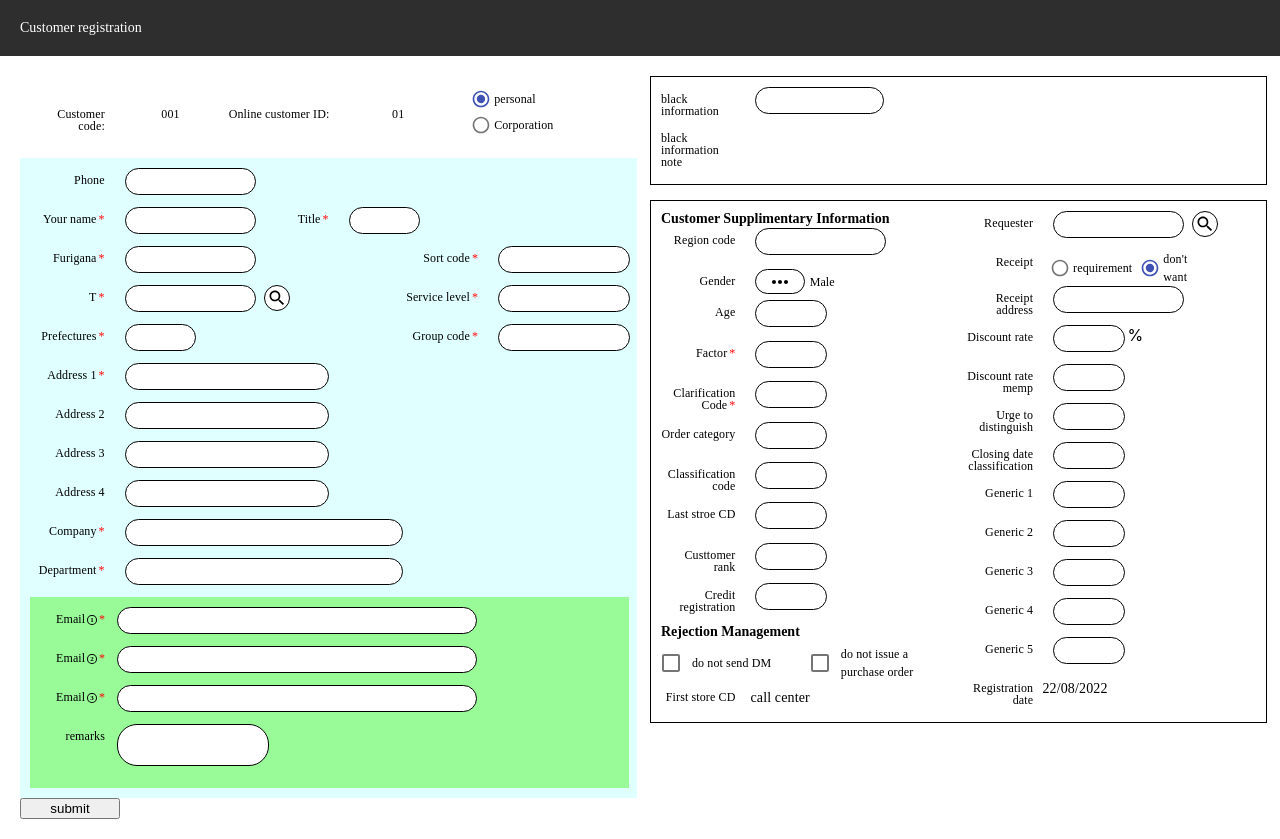
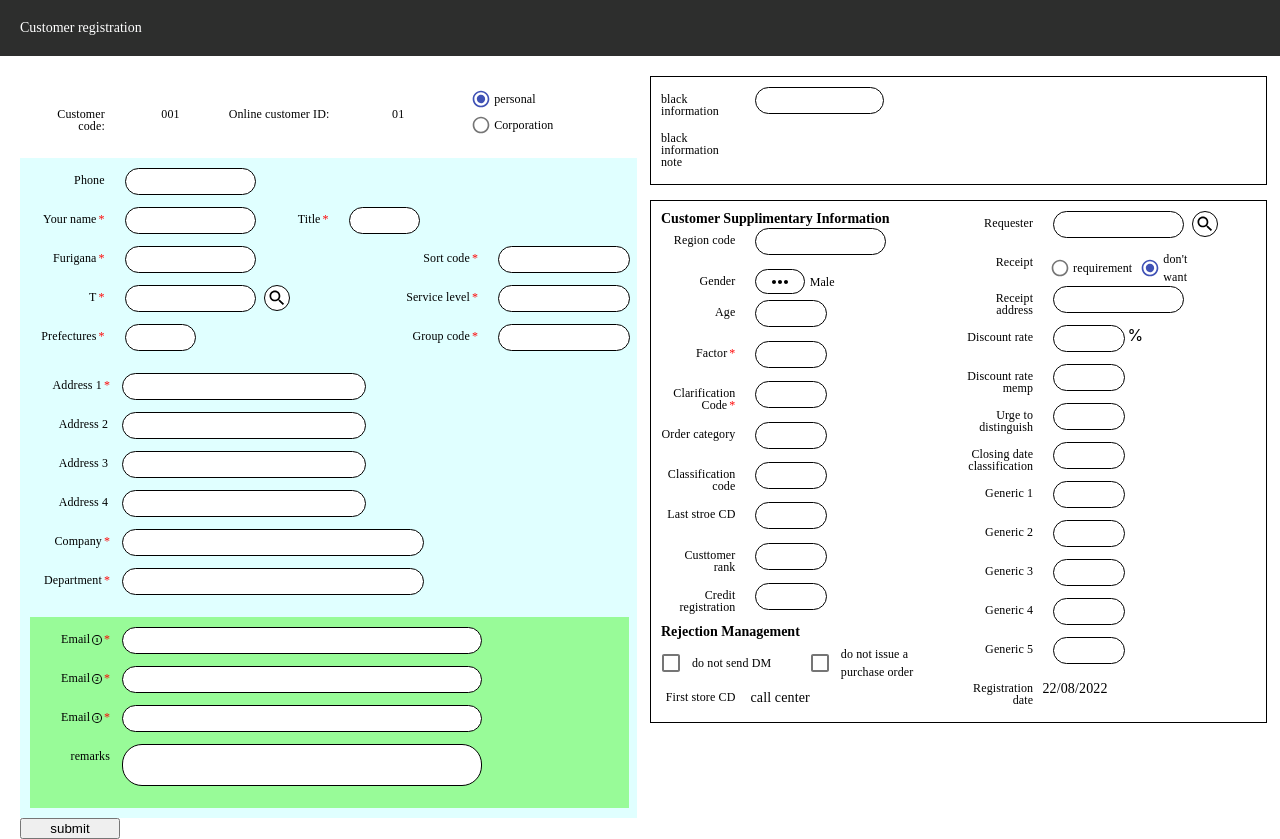
Before and after one commit to ShakhawatHossain13/typescript_employee_mgt, a React (Create React App) app in the folder context_api_customer_registration_form/: page / in a window 1280 px wide. Built offline with nearby package versions, Linux system fonts and the light colour scheme.

Commit message:
InputLabel Width Props

```diff
--- a/context_api_customer_registration_form/src/components/Customer/CustomerAddress/index.tsx
+++ b/context_api_customer_registration_form/src/components/Customer/CustomerAddress/index.tsx
@@ -4,38 +4,29 @@ import { TextField } from "@material-ui/core";
 import FormLabel from '@material-ui/core/FormLabel';
 import { Customer } from '../../../model';
 import { CustomerContext } from "../../contexts/CustomerContext";
+import CCInput from "../../Elements/CCInput";
 
 const useStyles = makeStyles({
   formInput: {
-       marginBottom: "20px",
-       boxSizing: "border-box",
-        '@media screen and (max-width: 480px)' : {
-            width: '90%'
-        }
+      margin: "0 auto",
+      padding: "10px",
+      gridColumn: "1/9",
+      width:"97%",
+    },
+    formInputWrapper:{
+      width:"100%",
     },
     formInputLabel: {
       fontFamily: "'Times New Roman', Times, serif",
-      padding: "6px 0",
       textAlign: "right",
       fontSize: "12px",
       color: "#000",
-    },
-    formInputLabelOne: {
-      gridColumn: "1",
-    },
-    start:{
-      // gridRowStart:"4",
-    },
-    formInputLabelTwo: {
-      gridColumn: "3",
-    },
-    formInputLabelFour: {
-      gridColumn: "5",
+      display: "inline-block",
     },
     formInputBox: {
       fontFamily: "'Times New Roman', Times, serif",
       border: '1px solid #000',
-      marginLeft: "20px",
+      marginLeft: "12px",
       borderRadius: '20px',
       padding: "0 5px",
       marginBottom: "12px",
@@ -48,24 +39,9 @@ const useStyles = makeStyles({
         padding: "0 7px",
       },
     },
-    formInputBoxOne: {
-      gridColumn: "2 / 5",
-      '@media screen and (max-width: 360px)' : {
-        gridColumn: "2 / 6",
-    }
-     },
-    formInputBoxTwo: {
-      gridColumn: "2 / 6",
-    },
-    formInputBoxFour: {
-      gridColumn: "6",
-    },
-    formInputRequired:{
-      color: "#ff0000",
-      marginLeft: "2px"
-    },
    }
   );
+
   type ErrorType = {
     [key: string]: string;
   };
@@ -80,72 +56,78 @@ const { customer, error, setError, handleFormChange } = React.useContext(Custome
 const classes = useStyles();
     return(
         <React.Fragment>
-              <FormLabel className={`${classes.formInputLabel} ${classes.formInputLabelOne} ${classes.start}`}>Address 1<span className={classes.formInputRequired}>*</span></FormLabel>
-              <TextField
+        <div className={classes.formInput}>
+                <CCInput
                     name="address1"
                     id= "address1"
+                    text="Address 1"
+                    inputBoxWidth="40%"
+                    inputLabelWidth="70px"
                     value={customer?.address1}
-                  className={`${classes.formInputBox} ${classes.formInputBoxOne}`}
-                  onChange={handleFormChange}
-                  helperText={error.address1}
-                  error={Boolean(error.address1)}
-                  InputProps={{ disableUnderline: true, style: { fontSize: '12px' , padding: '0' }}}
+                    error={error?.address1}
+                    RequiredFieldText = {"*"}
+                    handleFormChange={handleFormChange}
                   />
-              <FormLabel className={`${classes.formInputLabel} ${classes.formInputLabelOne}`}>Address 2</FormLabel>
-              <TextField
+
+                <CCInput
                     name="address2"
                     id= "address2"
+                    text="Address 2"
+                    inputBoxWidth="40%"
+                    inputLabelWidth="70px"
                     value={customer?.address2}
-                  className={`${classes.formInputBox} ${classes.formInputBoxOne}`}
-                  onChange={handleFormChange}
-                  helperText={error.address2}
-                  error={Boolean(error.address2)}
-                  InputProps={{ disableUnderline: true, style: { fontSize: '12px' , padding: '0' }}}
-              />
-              <FormLabel className={`${classes.formInputLabel} ${classes.formInputLabelOne}`}>Address 3</FormLabel>
-              <TextField
+                    error={error?.address2}
+                    RequiredFieldText = {" "}
+                    handleFormChange={handleFormChange} />
+
+               <CCInput
                     name="address3"
                     id= "address3"
+                    text="Address 3"
+                    inputBoxWidth="40%"
+                    inputLabelWidth="70px"
                     value={customer?.address3}
-                  className={`${classes.formInputBox} ${classes.formInputBoxOne}`}
-                  onChange={handleFormChange}
-                  helperText={error.address3}
-                  error={Boolean(error.address3)}
-                  InputProps={{ disableUnderline: true, style: { fontSize: '12px' , padding: '0' }}}
+                    error={error?.address3}
+                    RequiredFieldText = {" "}
+                    handleFormChange={handleFormChange}
                   />
-              <FormLabel className={`${classes.formInputLabel} ${classes.formInputLabelOne}`}>Address 4</FormLabel>
-              <TextField
+
+                 <CCInput
                     name="address4"
                     id= "address4"
+                    text="Address 4"
+                    inputBoxWidth="40%"
+                    inputLabelWidth="70px"
                     value={customer?.address4}
-                  className={`${classes.formInputBox} ${classes.formInputBoxOne}`}
-                  onChange={handleFormChange}
-                  helperText={error.address4}
-                  error={Boolean(error.address4)}
-                  InputProps={{ disableUnderline: true, style: { fontSize: '12px' , padding: '0' }}}
+                    error={error?.address4}
+                    RequiredFieldText = {" "}
+                    handleFormChange={handleFormChange}
                   />
-              <FormLabel className={`${classes.formInputLabel} ${classes.formInputLabelOne}`}>Company<span className={classes.formInputRequired}>*</span></FormLabel>
-              <TextField
+
+              <CCInput
                     name="company"
                     id= "company"
+                    text="Company"
+                    inputBoxWidth="50%"
+                    inputLabelWidth="70px"
                     value={customer?.company}
-                  className={`${classes.formInputBox} ${classes.formInputBoxTwo}`}
-                  onChange={handleFormChange}
-                  helperText={error.company}
-                  error={Boolean(error.company)}
-                  InputProps={{ disableUnderline: true, style: { fontSize: '12px' , padding: '0' }}}
+                    error={error?.company}
+                    RequiredFieldText = {"*"}
+                    handleFormChange={handleFormChange}
                   />
-              <FormLabel className={`${classes.formInputLabel} ${classes.formInputLabelOne}`}>Department<span className={classes.formInputRequired}>*</span></FormLabel>
-              <TextField
+
+                  <CCInput
                     name="department"
                     id= "department"
+                    text="Department"
+                    inputBoxWidth="50%"
+                    inputLabelWidth="70px"
                     value={customer?.department}
-                  className={`${classes.formInputBox} ${classes.formInputBoxTwo}`}
-                  onChange={handleFormChange}
-                  helperText={error.department}
-                  error={Boolean(error.department)}
-                  InputProps={{ disableUnderline: true, style: { fontSize: '12px' , padding: '0' }}}
+                    error={error?.department}
+                    RequiredFieldText = {"*"}
+                    handleFormChange={handleFormChange}
                   />
+            </div>
         </React.Fragment>
     )
 }
--- a/context_api_customer_registration_form/src/components/Customer/CustomerContact/index.tsx
+++ b/context_api_customer_registration_form/src/components/Customer/CustomerContact/index.tsx
@@ -23,9 +23,7 @@ const useStyles = makeStyles({
       fontSize: "12px",
       color: "#000",
       display: "inline-block",
-      width:"65px",
     },
-
     formInputBox: {
       fontFamily: "'Times New Roman', Times, serif",
       border: '1px solid #000',
@@ -42,7 +40,6 @@ const useStyles = makeStyles({
         padding: "0 7px",
       },
     },
-
    }
   );
 
@@ -73,6 +70,7 @@ const classes = useStyles();
                     text="Email"
                     no="1"
                     inputBoxWidth="60%"
+                    inputLabelWidth="70px"
                     value={customer?.email}
                     error={error?.email}
                     RequiredFieldText = {"*"}
@@ -84,25 +82,26 @@ const classes = useStyles();
                     text="Email"
                     no="2"
                     inputBoxWidth="60%"
+                    inputLabelWidth="70px"
                     value={customer?.email1}
                     error={error?.email1}
                     RequiredFieldText = {"*"}
                     handleFormChange={handleFormChange}
                   />
-
                 <CCEmailInput
                     name="email2"
                     id= "email2"
                     text="Email"
                     no="3"
                     inputBoxWidth="60%"
+                    inputLabelWidth="70px"
                     value={customer?.email2}
                     error={error?.email2}
                     RequiredFieldText = {"*"}
                     handleFormChange={handleFormChange}
                   />
                 <div className={classes.formInputWrapper}>
-                  <FormLabel  className={`${classes.formInputLabel}`}>remarks</FormLabel>
+                  <FormLabel  className={`${classes.formInputLabel}` } style={{width: "70px"}} >remarks</FormLabel>
                   <TextField
                       name="remarks"
                       id= "remarks"
@@ -110,7 +109,7 @@ const classes = useStyles();
                       className={`${classes.formInputBox}`}
                       onChange={handleFormChange}
                       helperText={error.remarks}
-                      style={{height: "40px"}}
+                      style={{height: "40px", width:"60%"}}
                       error={Boolean(error.remarks)}
                       InputProps={{ disableUnderline: true, style: { fontSize: '12px' }}}
                   />
--- a/context_api_customer_registration_form/src/components/Elements/CCEmailInput.tsx
+++ b/context_api_customer_registration_form/src/components/Elements/CCEmailInput.tsx
@@ -59,6 +59,7 @@ type CCEmailInputProps ={
     text:string;
     no: string,
     inputBoxWidth: string,
+    inputLabelWidth: string,
     value: string;
     error: string;
     RequiredFieldText: string
@@ -67,12 +68,12 @@ type CCEmailInputProps ={
     // extend
   };
 
-const CCEmailInput:React.FC<CCEmailInputProps>=({name, id, text, no,inputBoxWidth, value, error, RequiredFieldText, handleFormChange})=>{
+const CCEmailInput:React.FC<CCEmailInputProps>=({name, id, text, no,inputBoxWidth, inputLabelWidth, value, error, RequiredFieldText, handleFormChange})=>{
     const classes = useStyles();
     return(
         <React.Fragment>
             <div className={classes.formInputWrapper}>
-                <FormLabel  className={`${classes.formInputLabel}`} >{text}
+                <FormLabel style={{width: inputLabelWidth}} className={`${classes.formInputLabel}`} >{text}
                 <span className={classes.formInputBoxEmailNo}>{no}</span>
                 <span className={classes.formInputRequired}>{RequiredFieldText}</span>
                 </FormLabel>
--- a/context_api_customer_registration_form/src/components/Elements/CCInput.tsx
+++ b/context_api_customer_registration_form/src/components/Elements/CCInput.tsx
@@ -56,6 +56,7 @@ type CCInputProps ={
     id:string;
     text:string;
     inputBoxWidth: string,
+    inputLabelWidth: string,
     value: string;
     error: string;
     RequiredFieldText: string
@@ -64,12 +65,12 @@ type CCInputProps ={
     // extend
   };
 
-const CCInput:React.FC<CCInputProps>=({name, id, text, inputBoxWidth, value, error, RequiredFieldText, handleFormChange})=>{
+const CCInput:React.FC<CCInputProps>=({name, id, text, inputBoxWidth,inputLabelWidth, value, error, RequiredFieldText, handleFormChange})=>{
     const classes = useStyles();
     return(
         <React.Fragment>
             <div className={classes.formInputWrapper}>
-                <FormLabel  className={`${classes.formInputLabel}`}>{text}
+                <FormLabel style={{width: inputLabelWidth}} className={`${classes.formInputLabel}`}>{text}
                 <span className={classes.formInputRequired}>{RequiredFieldText}</span>
                 </FormLabel>
                 <TextField
```
Also changed, not shown: context_api_customer_registration_form/src/components/Customer/CustomerSupplimentaryInfo/index.tsx (line endings or trailing spaces). Lines whose indentation alone changed are shown as unchanged.
